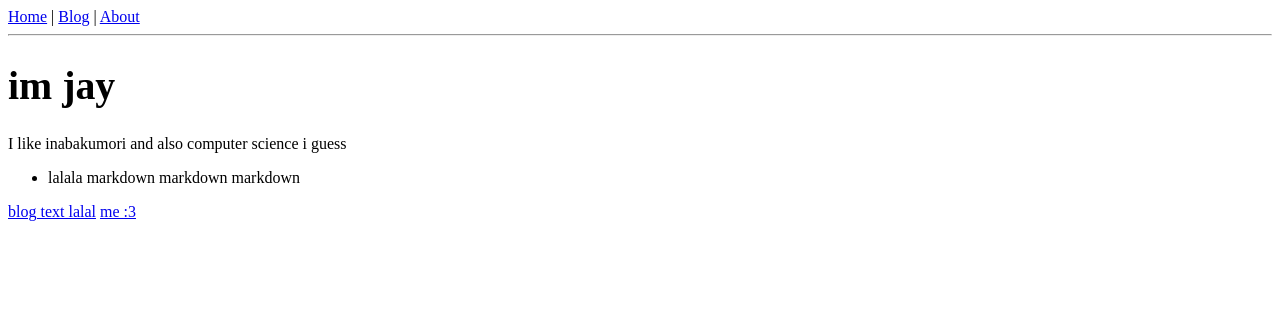
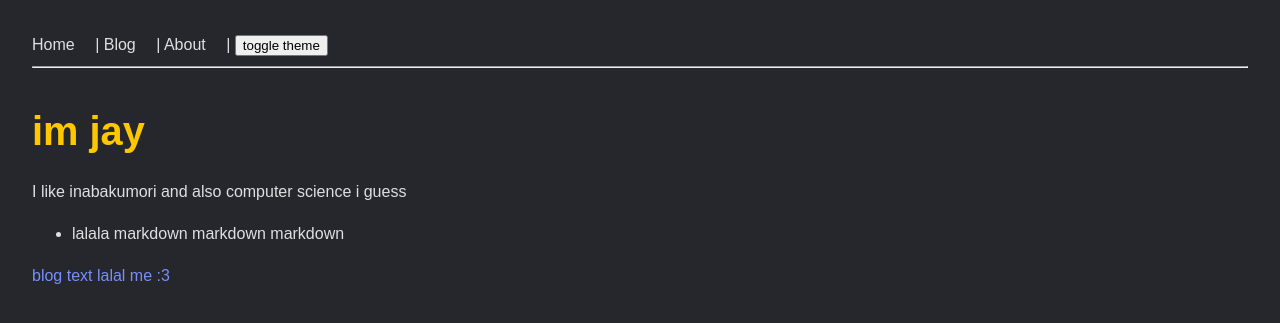
Before and after one commit to jsikali/jsikali.github.io, a Jekyll site: the page built from index.md, in a window 1280 px wide. Shown: the top 323 px of the page. Built offline with Jekyll 4.4.1, drawn with Linux system fonts in a browser that asks for light colours; some web fonts are replaced.

Commit message:
less ugly and maybe blog works??

```diff
--- a/_layouts/default.html
+++ b/_layouts/default.html
@@ -1,5 +1,5 @@
 <!DOCTYPE html>
-<html lang="en">
+<html lang="en" data-theme="dark">
 <head>
   <meta charset="UTF-8">
   <title>{{ page.title }} | {{ site.title }}</title>
@@ -10,12 +10,33 @@
 <nav>
   <a href="/">Home</a> |
   <a href="/blog">Blog</a> |
-  <a href="/about">About</a>
+  <a href="/about">About</a> |
+  <button id="theme-toggle">toggle theme</button>
 </nav>
 
 <hr>
 
 {{ content }}
 
+<script>
+const toggle = document.getElementById('theme-toggle');
+const root = document.documentElement;
+
+// load saved theme
+const savedTheme = localStorage.getItem('theme');
+if (savedTheme) {
+  root.setAttribute('data-theme', savedTheme);
+} else {
+  root.setAttribute('data-theme', 'dark');
+}
+
+toggle.addEventListener('click', () => {
+  const current = root.getAttribute('data-theme');
+  const next = current === 'dark' ? 'light' : 'dark';
+  root.setAttribute('data-theme', next);
+  localStorage.setItem('theme', next);
+});
+</script>
+
 </body>
 </html>
--- a/assets/style.css
+++ b/assets/style.css
@@ -1,22 +1,68 @@
 /* shoutout realtimecolors.com */
-@import url('https://fonts.googleapis.com/css?family=Sono:700|Sono:400');
+/* also shoutout me forgetting the colors */
+
+@import url('https://fonts.googleapis.com/css?family=Sono:700|Sono:300');
+
+/* variables */
+:root[data-theme="light"] {
+  --text: #26272c;
+  --background: #dedfe3;
+  --primary: #ffc800;
+  --secondary: #f25a73;
+  --accent: #778efd;
+}
+
+:root[data-theme="dark"] {
+  --text: #dedfe3;
+  --background: #26272c;
+  --primary: #ffc700;
+  --secondary: #f15871;
+  --accent: #778efd;
+}
+
+/* base color stuff */
+html {
+  font-size: 100%;
+}
 
 body {
-  font-family: 'Sono';
+  font-family: 'Sono', sans-serif;
   font-weight: 400;
+  background: var(--background);
+  color: var(--text);
+  margin: 0;
+  padding: 2rem;
+  line-height: 1.6;
 }
 
+/* font and size */
 h1, h2, h3, h4, h5 {
-  font-family: 'Sono';
+  font-family: 'Sono', sans-serif;
   font-weight: 700;
+  color: var(--primary);
+  margin-top: 2rem;
+  margin-bottom: 1rem;
 }
 
-html {font-size: 100%;} /* 16px */
+h1 { font-size: 2.489rem; }
+h2 { font-size: 2.074rem; }
+h3 { font-size: 1.728rem; }
+h4 { font-size: 1.440rem; }
+h5 { font-size: 1.200rem; }
 
-h1 {font-size: 2.489rem; /* 39.84px */}
-h2 {font-size: 2.074rem; /* 33.12px */}
-h3 {font-size: 1.728rem; /* 27.68px */}
-h4 {font-size: 1.440rem; /* 23.04px */}
-h5 {font-size: 1.200rem; /* 19.2px */}
+small {
+  font-size: 0.833rem;
+  color: var(--accent);
+}
 
-small {font-size: 0.833rem; /* 13.28px */}
+/* links */
+a {
+  color: var(--accent);
+  text-decoration: none;
+}
+
+/* nav */
+nav a {
+  color: var(--text);
+  margin-right: 1rem;
+}
```
Also changed, not shown: _posts/2026-02-26-testingfirstpost.md (renamed from _posts/2026-02-26.md).
